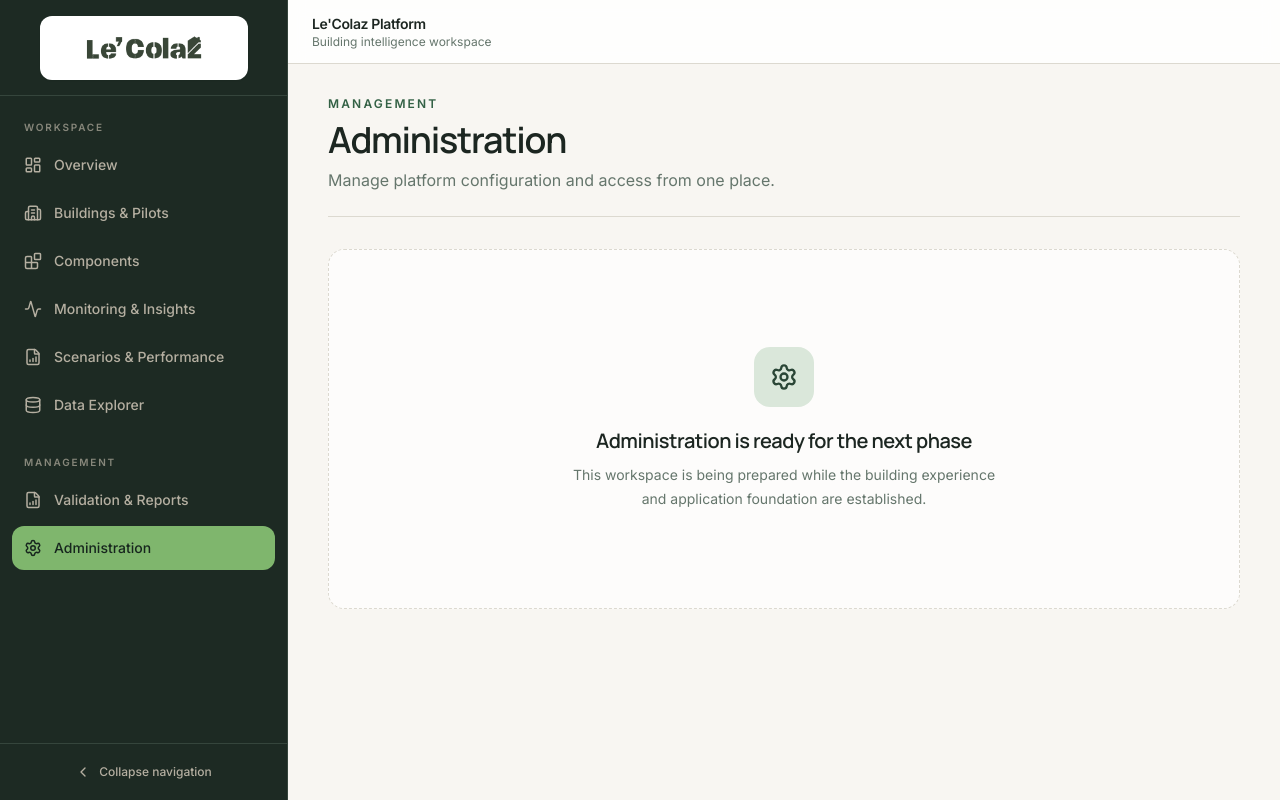
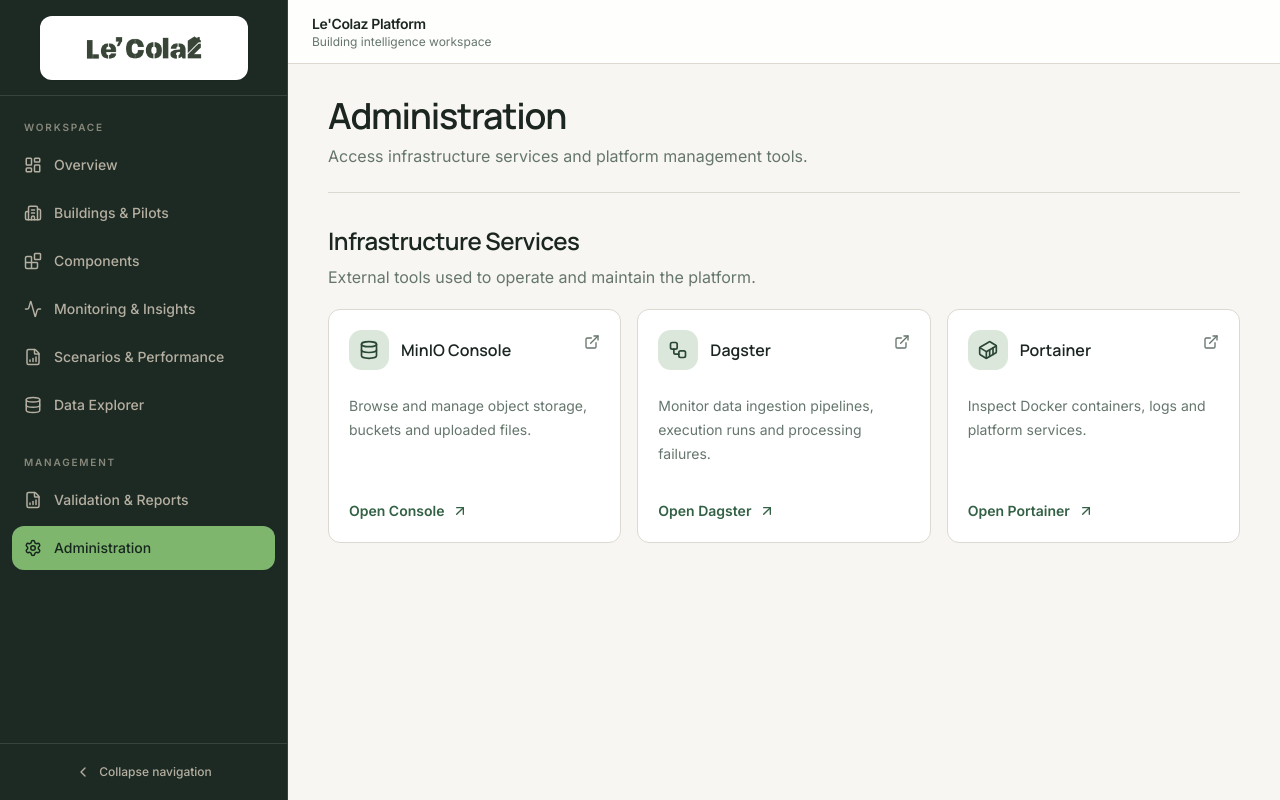
Before and after one commit to epu-ntua/lecolaz-db-core, a React app in the folder frontend/: page /administration in a window 1280 px wide. Built offline with nearby package versions, Linux system fonts and the light colour scheme; no server answers; the HTML template or start-up script is replaced by a standard one; what @thatopen/fragments would draw is missing.

Commit message:
simple admin age no real urls yet

```diff
--- a/frontend/src/app/router.tsx
+++ b/frontend/src/app/router.tsx
@@ -1,6 +1,7 @@
 import { createBrowserRouter } from 'react-router-dom';
-import { Activity, Blocks, FileBarChart, Settings } from 'lucide-react';
+import { Activity, Blocks, FileBarChart } from 'lucide-react';
 import AppLayout from './layout/AppLayout';
+import AdministrationPage from '@/pages/Administration/AdministrationPage';
 import BIMPage from '@/pages/BIM/BIMpage';
 import BIMViewerPage from '@/pages/BIM/BIMViewerPage';
 import DataDiscoveryPage from '@/pages/DataDiscovery/DataDiscoveryPage';
@@ -57,14 +58,7 @@ export const router = createBrowserRouter([
       },
       {
         path: 'administration',
-        element: (
-          <PlaceholderPage
-            eyebrow="Management"
-            title="Administration"
-            description="Manage platform configuration and access from one place."
-            icon={Settings}
-          />
-        ),
+        element: <AdministrationPage />,
       },
       { path: '*', element: <NotFoundPage /> },
     ],
--- /dev/null
+++ b/frontend/src/pages/Administration/AdministrationPage.tsx
@@ -0,0 +1,114 @@
+import {
+  ArrowUpRight,
+  Container,
+  Database,
+  ExternalLink,
+  Workflow,
+  type LucideIcon,
+} from 'lucide-react';
+import { PageContainer } from '@/components/layout/PageContainer';
+import { PageHeader } from '@/components/layout/PageHeader';
+
+type InfrastructureService = {
+  name: string;
+  description: string;
+  action: string;
+  icon: LucideIcon;
+  url?: string;
+};
+
+const services: InfrastructureService[] = [
+  {
+    name: 'MinIO Console',
+    description: 'Browse and manage object storage, buckets and uploaded files.',
+    action: 'Open Console',
+    icon: Database,
+    url: import.meta.env.VITE_MINIO_CONSOLE_URL,
+  },
+  {
+    name: 'Dagster',
+    description: 'Monitor data ingestion pipelines, execution runs and processing failures.',
+    action: 'Open Dagster',
+    icon: Workflow,
+    url: import.meta.env.VITE_DAGSTER_URL,
+  },
+  {
+    name: 'Portainer',
+    description: 'Inspect Docker containers, logs and platform services.',
+    action: 'Open Portainer',
+    icon: Container,
+    url: import.meta.env.VITE_PORTAINER_URL,
+  },
+];
+
+function ServiceAction({ service }: { service: InfrastructureService }) {
+  if (!service.url) {
+    return <span className="text-sm font-medium text-muted-foreground">Not configured</span>;
+  }
+
+  return (
+    <a
+      href={service.url}
+      target="_blank"
+      rel="noopener noreferrer"
+      className="inline-flex items-center gap-2 text-sm font-semibold text-primary transition-colors hover:text-primary/80 focus-visible:outline-none focus-visible:ring-2 focus-visible:ring-ring focus-visible:ring-offset-2"
+    >
+      {service.action}
+      <ArrowUpRight className="h-4 w-4" />
+    </a>
+  );
+}
+
+export default function AdministrationPage() {
+  return (
+    <PageContainer className="space-y-8">
+      <PageHeader
+        title="Administration"
+        description="Access infrastructure services and platform management tools."
+      />
+
+      <section className="space-y-5">
+        <div>
+          <h2 className="text-2xl font-semibold tracking-tight">Infrastructure Services</h2>
+          <p className="mt-2 text-sm leading-6 text-muted-foreground sm:text-base">
+            External tools used to operate and maintain the platform.
+          </p>
+        </div>
+
+        <div className="grid items-stretch gap-4 md:grid-cols-2 xl:grid-cols-3">
+          {services.map((service) => {
+            const Icon = service.icon;
+
+            return (
+              <article
+                key={service.name}
+                className="flex min-h-56 flex-col rounded-xl border bg-card p-5 text-card-foreground"
+              >
+                <div className="flex items-start justify-between gap-4">
+                  <div className="flex items-center gap-3">
+                    <div className="flex h-10 w-10 items-center justify-center rounded-lg bg-accent text-accent-foreground">
+                      <Icon className="h-5 w-5" aria-hidden="true" />
+                    </div>
+                    <h3 className="font-semibold">{service.name}</h3>
+                  </div>
+                  <ExternalLink
+                    className="mt-1 h-4 w-4 shrink-0 text-muted-foreground"
+                    aria-hidden="true"
+                  />
+                </div>
+
+                <p className="mt-6 max-w-sm text-sm leading-6 text-muted-foreground">
+                  {service.description}
+                </p>
+
+                <div className="mt-auto pt-8">
+                  <ServiceAction service={service} />
+                </div>
+              </article>
+            );
+          })}
+        </div>
+      </section>
+    </PageContainer>
+  );
+}
```
Also changed, not shown: 1 other file (tests, documents, lock files or other folders).
